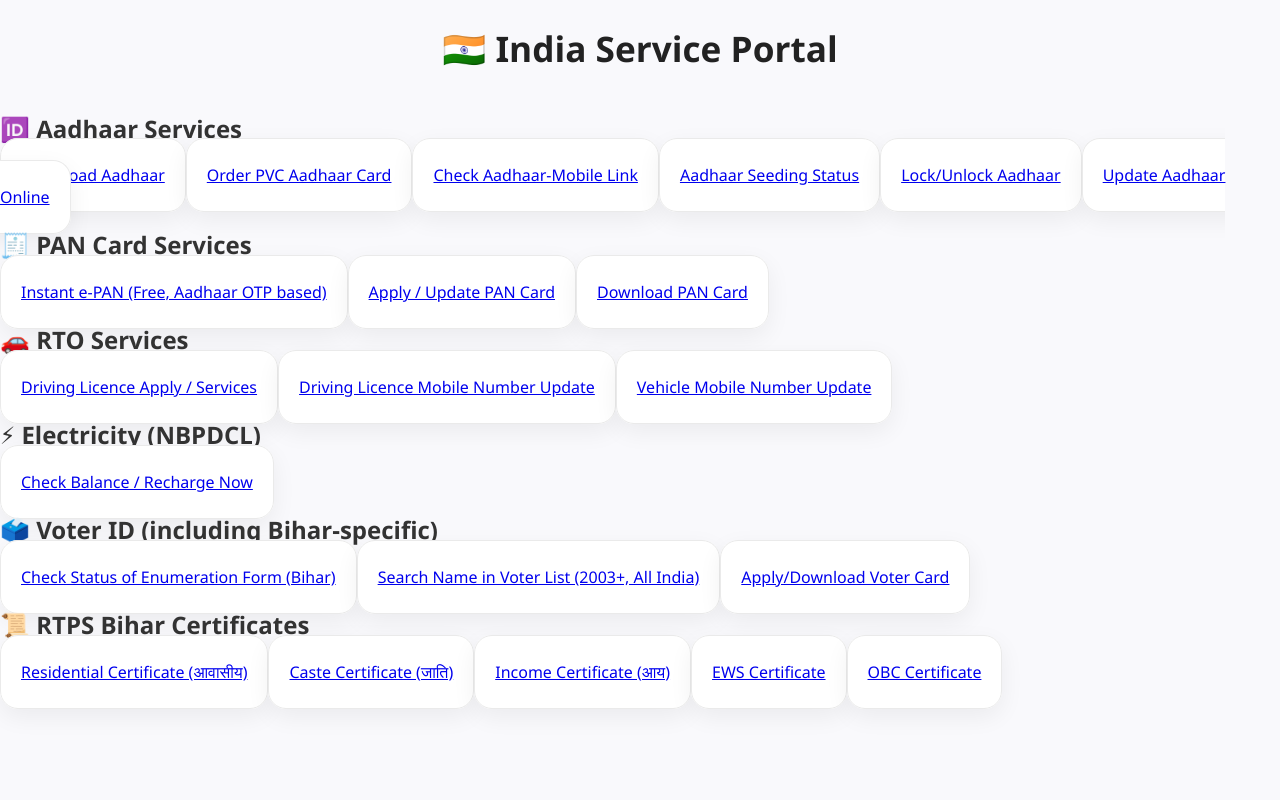
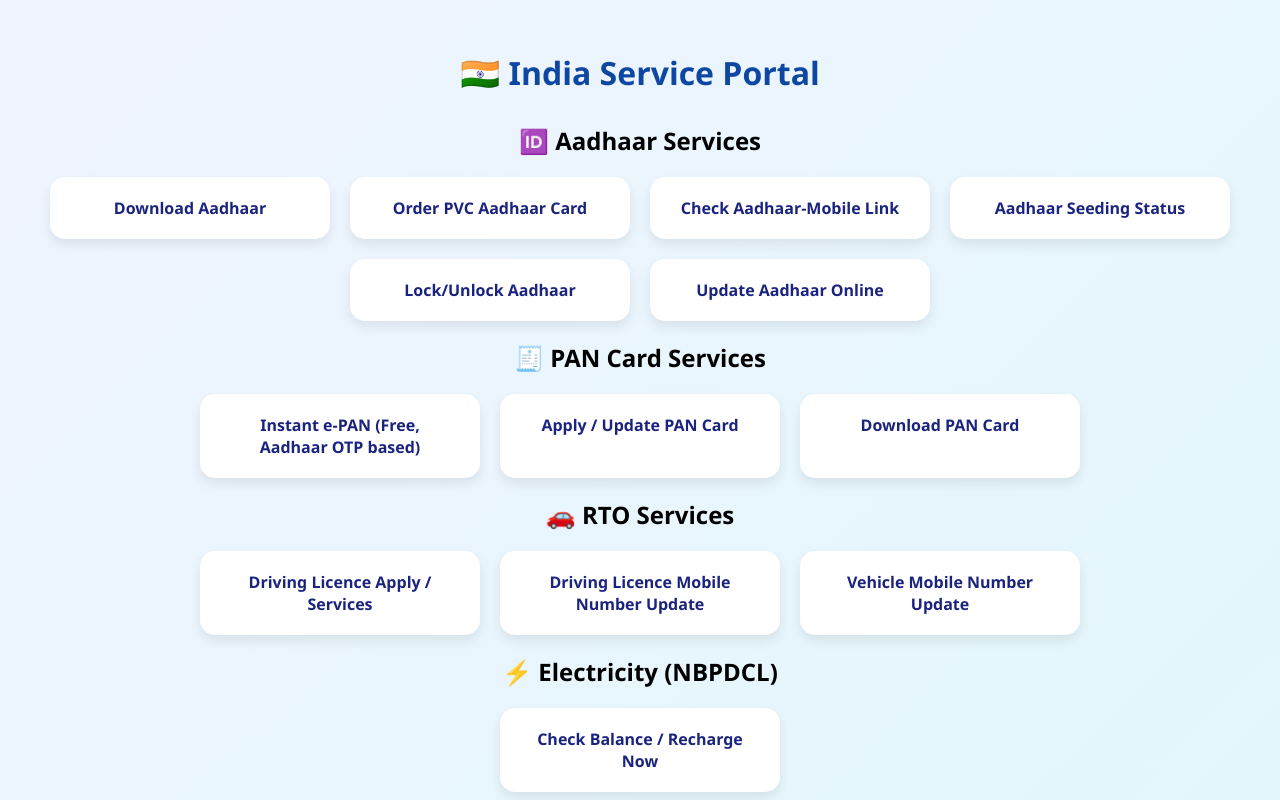
Before and after one commit to tgbot23/india-service-portal, a React (Create React App) app in the folder frontend/: page / in a window 1280 px wide. Shown: the top 800 px of the page. Built offline with nearby package versions, Linux system fonts and the light colour scheme.

Commit message:
Update App.css

```diff
--- a/frontend/src/App.css
+++ b/frontend/src/App.css
@@ -1,58 +1,54 @@
 body {
   margin: 0;
-  font-family: 'Segoe UI', Tahoma, Geneva, Verdana, sans-serif;
-  background-color: #f9f9fc;
-  color: #333;
+  padding: 0;
+  font-family: 'Segoe UI', sans-serif;
+  background: linear-gradient(135deg, #f0f4ff, #e0f7fa);
+  min-height: 100vh;
 }
 
-.container {
-  max-width: 1100px;
-  margin: 0 auto;
-  padding: 40px 20px;
+.App {
+  text-align: center;
+  padding: 30px 20px;
 }
 
 h1 {
-  text-align: center;
-  font-size: 2.2rem;
-  color: #222;
-  margin-bottom: 40px;
-  font-weight: 600;
+  font-size: 2rem;
+  color: #0d47a1;
+  margin-bottom: 30px;
 }
 
-.grid {
-  display: grid;
-  grid-template-columns: repeat(auto-fit, minmax(260px, 1fr));
-  gap: 25px;
+.card-container {
+  display: flex;
+  flex-wrap: wrap;
+  justify-content: center;
+  gap: 20px;
 }
 
 .card {
-  background: #fff;
-  border-radius: 18px;
-  padding: 25px 20px;
-  box-shadow: 0 8px 24px rgba(0, 0, 0, 0.06);
-  transition: all 0.2s ease-in-out;
-  text-align: left;
-  border: 1px solid #eaeaea;
+  background-color: #ffffff;
+  border-radius: 15px;
+  box-shadow: 0 6px 12px rgba(0, 0, 0, 0.08);
+  padding: 20px 30px;
+  text-align: center;
+  text-decoration: none;
+  color: #1a237e;
+  font-weight: 600;
+  font-size: 16px;
+  width: 220px;
+  transition: transform 0.2s, background-color 0.3s;
 }
 
 .card:hover {
-  transform: translateY(-6px);
-  box-shadow: 0 12px 32px rgba(0, 0, 0, 0.1);
-  border-color: #d0d0d0;
+  transform: translateY(-5px);
+  background-color: #e3f2fd;
 }
 
-.card h2 {
-  font-size: 1.1rem;
-  margin-bottom: 12px;
-  color: #0b5ed7;
+@media (max-width: 600px) {
+  .card {
+    width: 90%;
+  }
+
+  h1 {
+    font-size: 1.5rem;
+  }
 }
-
-.card a {
-  text-decoration: none;
-  color: #0b5ed7;
-  font-weight: 500;
-}
-
-.card a:hover {
-  text-decoration: underline;
-}
```
